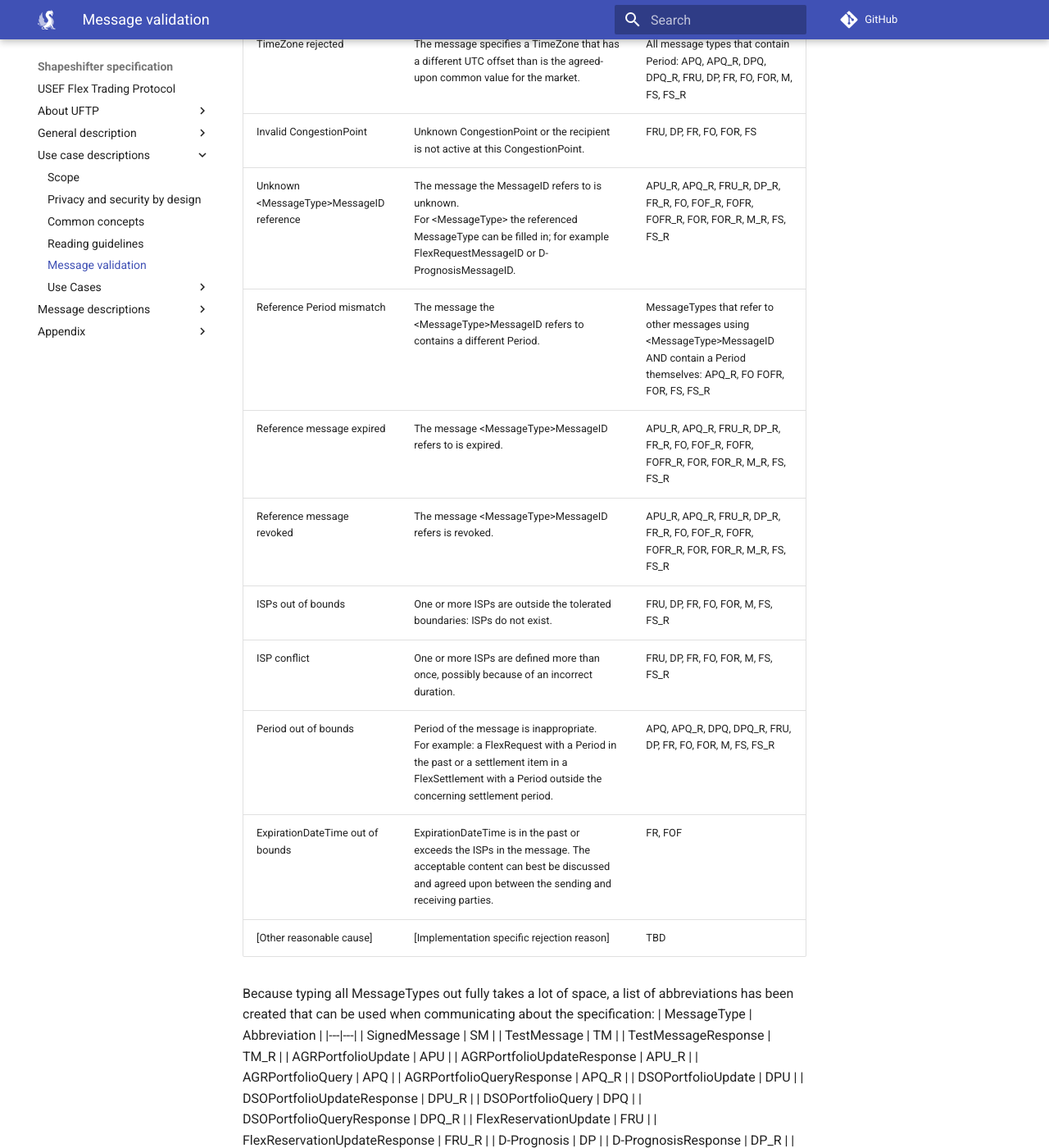
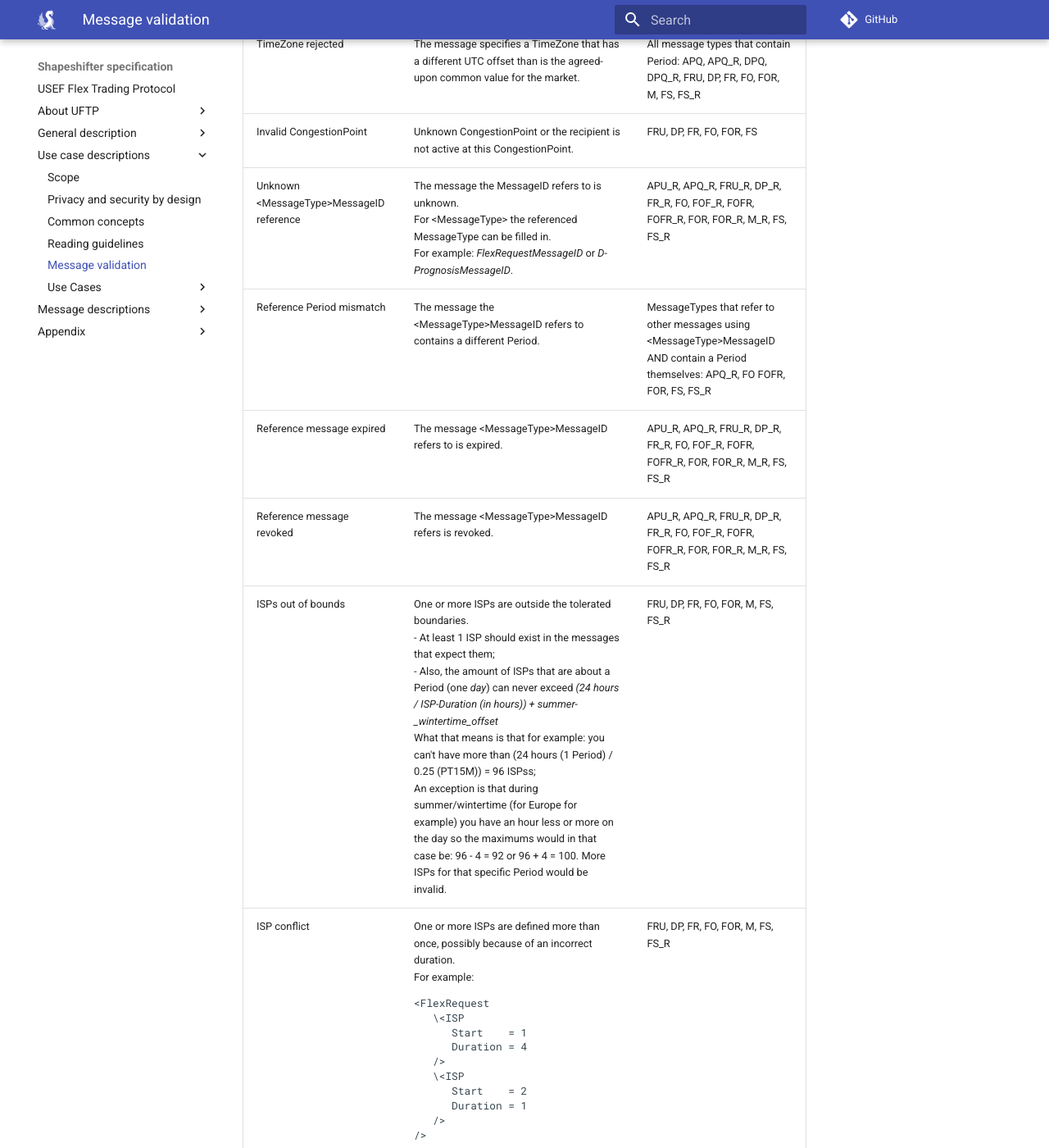
Before and after one commit to shapeshifter/shapeshifter-specification, an MkDocs documentation site: the page built from docs/use-case-descriptions/message-validation.md, in a window 1280 px wide and 1400 px high, scrolled down 1631 px. Shown: the whole window at 82% size. Built offline with MkDocs 1.6.1 and Material for MkDocs 9.7.7, drawn with Linux system fonts in a browser that asks for light colours; comment, search, counter and statistics services are not loaded; the version menu is left out; some of the changed text lies outside the part shown.

Commit message:
:fix: Documentation paragraph 3.5 "ISP conflict" unclear #44
Signed-off-by: Daniel Wich <info@capacious.nl>

```diff
--- a/docs/use-case-descriptions/message-validation.md
+++ b/docs/use-case-descriptions/message-validation.md
@@ -33,12 +33,12 @@ This field can contain multiple reasons for rejections (separated by a semicolon
 | ISP duration rejected | The message specifies a ISP duration that is not the agreed-upon common value for the market in which it is used. | All message types that contain ISP's: FRU, DP, FR, FO, FOR, M, FS, FS_R|
 | TimeZone rejected | The message specifies a TimeZone that has a different UTC offset than is the agreed-upon common value for the market. | All message types that contain Period: APQ, APQ_R, DPQ, DPQ_R, FRU, DP, FR, FO, FOR, M, FS, FS_R |
 | Invalid CongestionPoint | Unknown CongestionPoint or the recipient is not active at this CongestionPoint. | FRU, DP, FR, FO, FOR, FS |
-| Unknown <MessageType\>MessageID reference | The message the MessageID refers to is unknown.</br>For <MessageType\> the referenced MessageType can be filled in; for example FlexRequestMessageID or D-PrognosisMessageID. | APU_R, APQ_R, FRU_R, DP_R, FR_R, FO, FOF_R, FOFR, FOFR_R, FOR, FOR_R, M_R, FS, FS_R |
+| Unknown <MessageType\>MessageID reference | The message the MessageID refers to is unknown.</br>For <MessageType\> the referenced MessageType can be filled in.</br>For example: *FlexRequestMessageID* or *D-PrognosisMessageID*. | APU_R, APQ_R, FRU_R, DP_R, FR_R, FO, FOF_R, FOFR, FOFR_R, FOR, FOR_R, M_R, FS, FS_R |
 | Reference Period mismatch | The message the <MessageType\>MessageID refers to contains a different Period. | MessageTypes that refer to other messages using <MessageType\>MessageID AND contain a Period themselves: APQ_R, FO FOFR, FOR, FS, FS_R |
 | Reference message expired | The message <MessageType\>MessageID refers to is expired. | APU_R, APQ_R, FRU_R, DP_R, FR_R, FO, FOF_R, FOFR, FOFR_R, FOR, FOR_R, M_R, FS, FS_R |
 | Reference message revoked | The message <MessageType\>MessageID refers is revoked. | APU_R, APQ_R, FRU_R, DP_R, FR_R, FO, FOF_R, FOFR, FOFR_R, FOR, FOR_R, M_R, FS, FS_R |
-| ISPs out of bounds | One or more ISPs are outside the tolerated boundaries: ISPs do not exist. | FRU, DP, FR, FO, FOR, M, FS, FS_R |
-| ISP conflict | One or more ISPs are defined more than once, possibly because of an incorrect duration. | FRU, DP, FR, FO, FOR, M, FS, FS_R |
+| ISPs out of bounds | One or more ISPs are outside the tolerated boundaries.</br> - At least 1 ISP should exist in the messages that expect them;</br>- Also, the amount of ISPs that are about a Period (one *day*) can never exceed *(24 hours / ISP-Duration (in hours)) + summer-_wintertime_offset*</br>What that means is that for example: you can't have more than (24 hours (1 Period) / 0.25 (PT15M)) = 96 ISPss;</br>An exception is that during summer/wintertime (for Europe for example) you have an hour less or more on the day so the maximums would in that case be: 96 - 4 = 92 or 96 + 4 = 100. More ISPs for that specific Period would be invalid. | FRU, DP, FR, FO, FOR, M, FS, FS_R |
+| ISP conflict | One or more ISPs are defined more than once, possibly because of an incorrect duration.</br>For example:</br><pre><FlexRequest</br>   \<ISP</br>      Start    = 1</br>      Duration = 4</br>   /></br>   \<ISP</br>      Start    = 2</br>      Duration = 1</br>   /></br>/></pre></br> The second ISP will overlap the first. | FRU, DP, FR, FO, FOR, M, FS, FS_R |
 | Period out of bounds | Period of the message is inappropriate.</br>For example: a FlexRequest with a Period in the past or a settlement item in a FlexSettlement with a Period outside the concerning settlement period. | APQ, APQ_R, DPQ, DPQ_R, FRU, DP, FR, FO, FOR, M, FS, FS_R |
 | ExpirationDateTime out of bounds | ExpirationDateTime is in the past or exceeds the ISPs in the message. The acceptable content can best be discussed and agreed upon between the sending and receiving parties. | FR, FOF |
 | [Other reasonable cause] | [Implementation specific rejection reason] | TBD |
```
